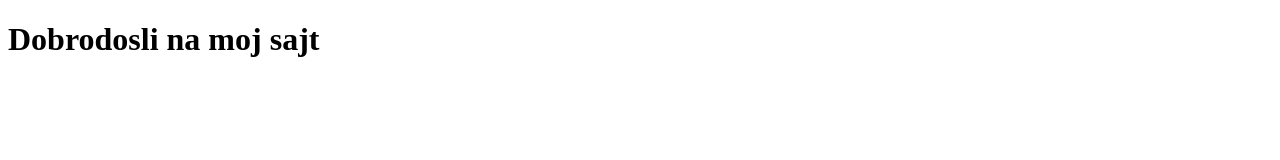
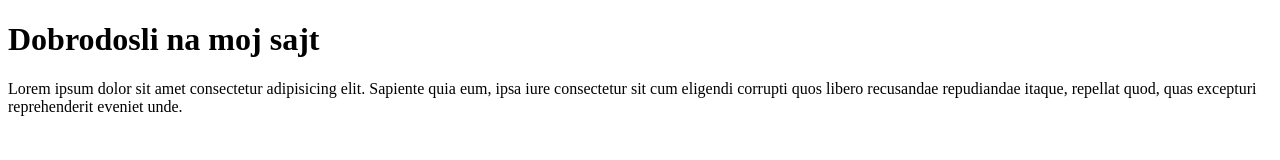
Before and after one commit to SavaLiman/FED, a plain HTML site: page index.html in a window 1280 px wide. Drawn offline with Linux system fonts and the light colour scheme.

Commit message:
Dodana main sekcija.

```diff
--- a/index.html
+++ b/index.html
@@ -9,6 +9,11 @@
     <header>
         <h1>Dobrodosli na moj sajt</h1>
     </header>
+    <main>
+        <p>
+            Lorem ipsum dolor sit amet consectetur adipisicing elit. Sapiente quia eum, ipsa iure consectetur sit cum eligendi corrupti quos libero recusandae repudiandae itaque, repellat quod, quas excepturi reprehenderit eveniet unde.
+        </p>
+    </main>
 
 </body>
 </html>
```
